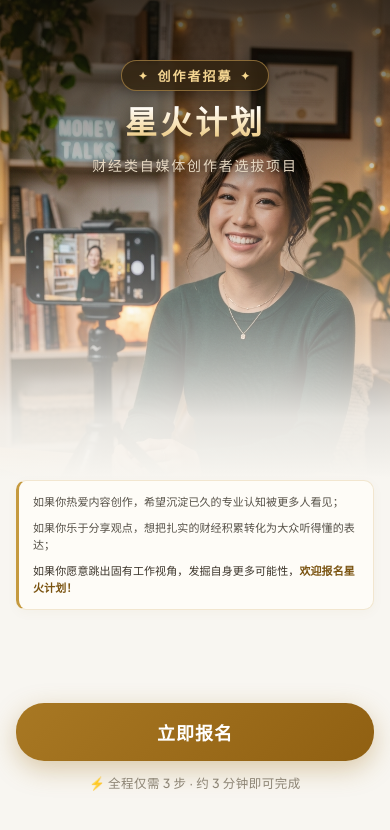
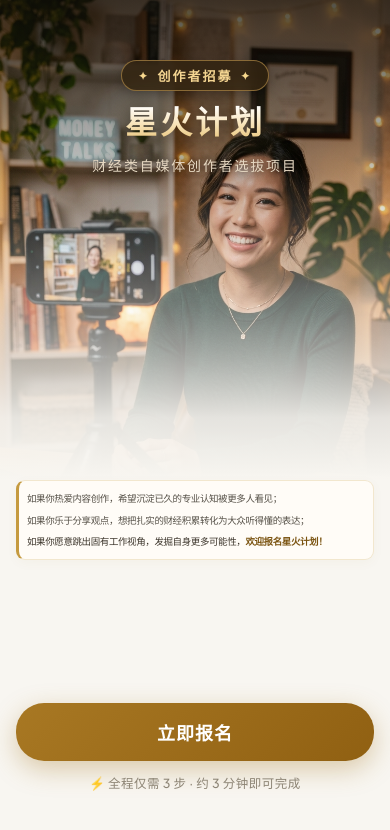
Before and after one commit to easyLong/kos-account-selection, a React (Vite) app: page / in a window 390 px wide. Shown: the top 830 px of the page. Built offline with nearby package versions, Linux system fonts and the light colour scheme; no server answers.

Commit message:
fix(landing): enforce strictly 3 single lines with white-space nowrap and adaptive font size

```diff
--- a/src/App.css
+++ b/src/App.css
@@ -146,29 +146,30 @@
 .intro-lines-wrapper {
   display: flex;
   flex-direction: column;
-  gap: 10px;
+  gap: 8px;
   width: 100%;
   max-width: 440px;
   text-align: left;
   align-items: flex-start;
-  padding: 14px 16px;
-  background: rgba(255, 253, 248, 0.85);
+  padding: 12px 12px;
+  background: rgba(255, 253, 248, 0.88);
   border: 1px solid rgba(197, 154, 63, 0.22);
   border-left: 3.5px solid #C59A3F;
-  border-radius: 10px;
+  border-radius: 9px;
   box-shadow: 0 3px 12px rgba(140, 94, 19, 0.04);
   box-sizing: border-box;
+  overflow: hidden;
 }
 
 .intro-line {
-  font-size: 11.5px;
-  line-height: 1.65;
+  font-size: clamp(9.2px, 2.7vw, 11px);
+  line-height: 1.55;
   color: #555047;
-  letter-spacing: 0.1px;
+  letter-spacing: -0.3px;
+  white-space: nowrap;
   margin: 0;
   display: block;
   text-align: left;
-  word-break: break-word;
 }
 
 .intro-line-highlight {
@@ -178,28 +179,30 @@
 .intro-line-highlight .text-highlight {
   color: var(--color-gold-dark);
   font-weight: 700;
+  white-space: nowrap;
 }
 
 @media (max-width: 395px) {
   .intro-lines-wrapper {
-    padding: 12px 14px;
-    gap: 8px;
+    padding: 10px 8px;
+    gap: 7px;
   }
 
   .intro-line {
-    font-size: 11px;
-    line-height: 1.6;
+    font-size: 9.5px;
+    letter-spacing: -0.4px;
   }
 }
 
 @media (max-width: 360px) {
   .intro-lines-wrapper {
-    padding: 10px 12px;
-    gap: 7px;
+    padding: 8px 6px;
+    gap: 6px;
   }
 
   .intro-line {
-    font-size: 10.2px;
+    font-size: 8.8px;
+    letter-spacing: -0.45px;
   }
 }
 
```
